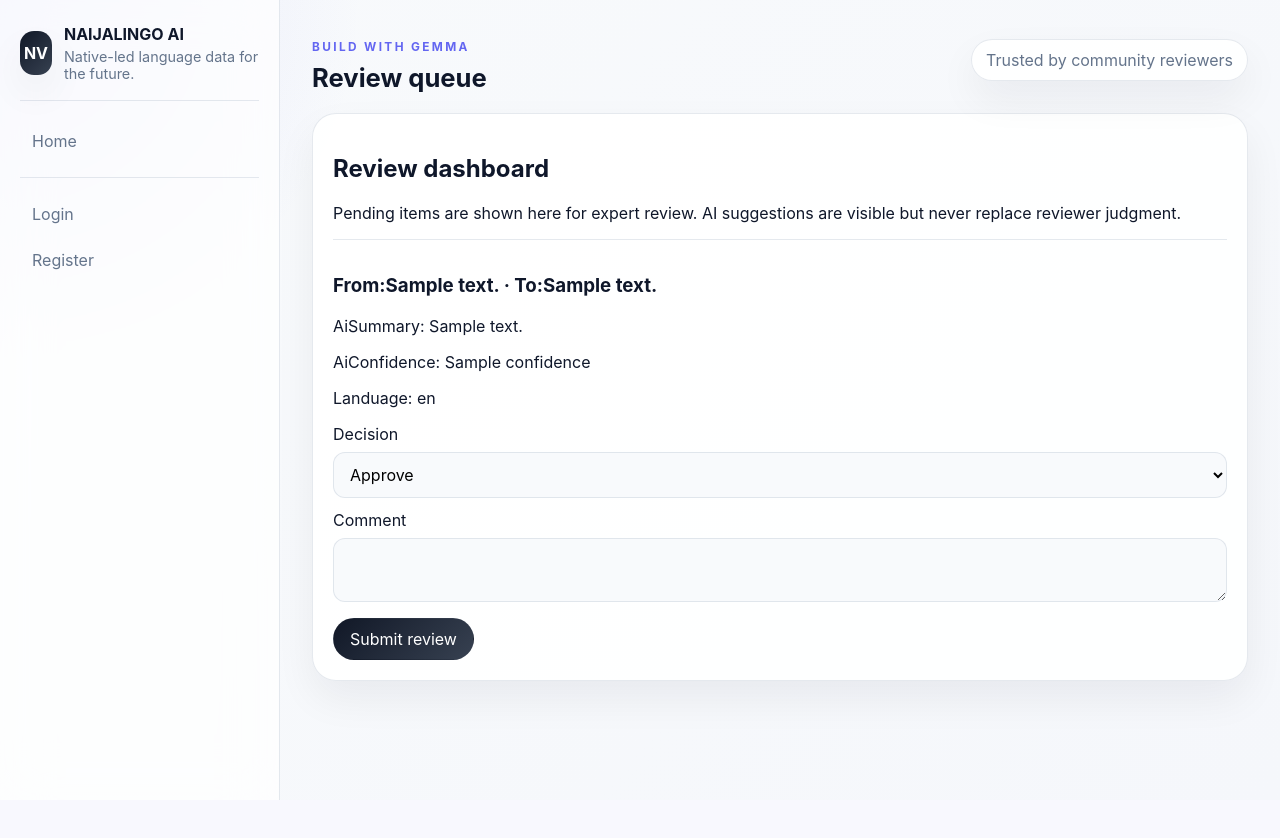
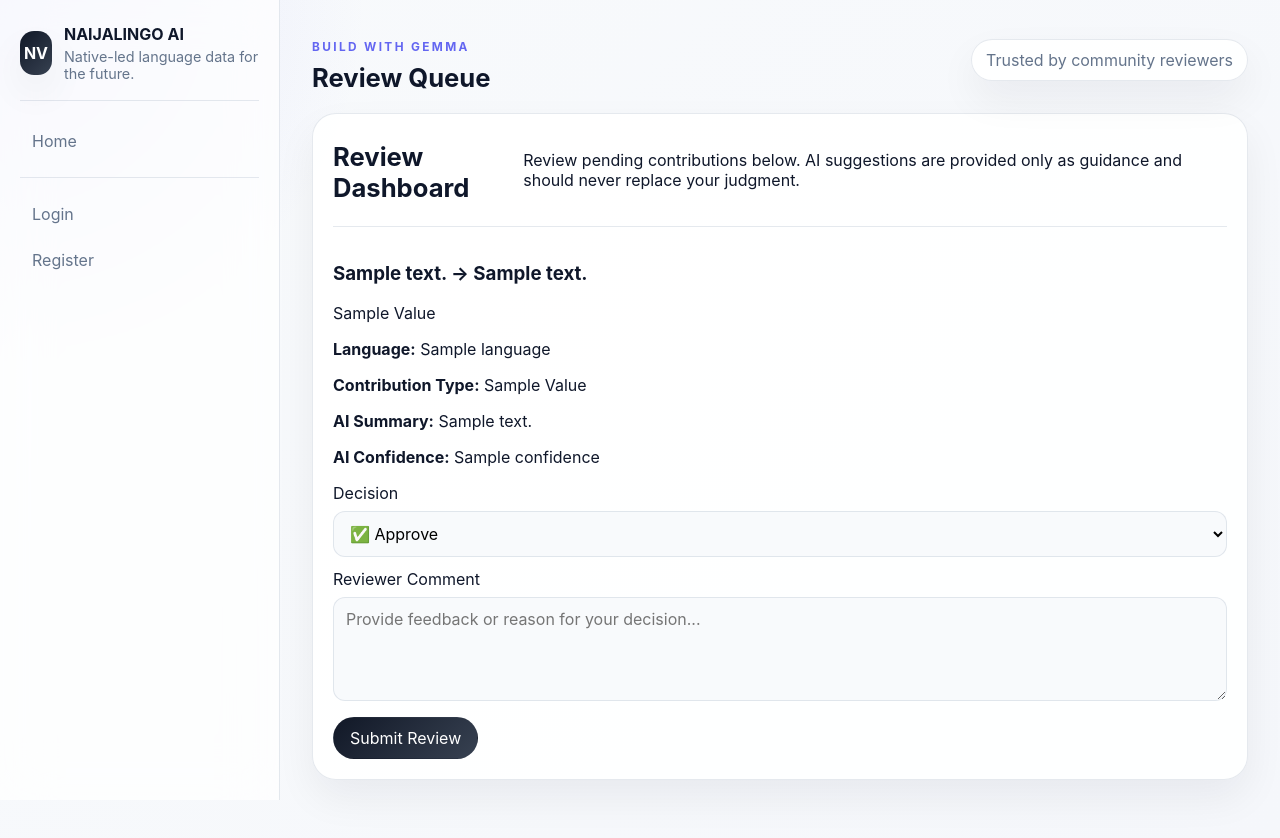
Before and after one commit to Dblvcksheep/NAIJALINGO-Ai, a FastAPI app: template app/templates/review.html in a window 1280 px wide. Before the commit the page ends 800 px from the top, so only its background shows below. Run offline with FastAPI, Linux system fonts and the light colour scheme; the template is opened without the code that fills it: most values are stand-ins (such as "Sample title", 1, 10 or a date in 2020).

Commit message:
fix some text

```diff
--- a/app/templates/review.html
+++ b/app/templates/review.html
@@ -1,27 +1,107 @@
 {% extends "base.html" %}
-{% block heading %}Review queue{% endblock %}
+
+{% block heading %}
+Review Queue
+{% endblock %}
+
 {% block content %}
+
 <section class="card">
-  <h2>Review dashboard</h2>
-  <p>Pending items are shown here for expert review. AI suggestions are visible but never replace reviewer judgment.</p>
+  <div class="page-header">
+    <h2>Review Dashboard</h2>
+    <p>
+      Review pending contributions below. AI suggestions are provided only as
+      guidance and should never replace your judgment.
+    </p>
+  </div>
+
+  {% if pending %}
+
   {% for item in pending %}
+
   <article class="review-item">
-    <h3>From:{{ item.source_text }} · To:{{ item.translated_text }}</h3>
-    <p>AiSummary: {{ item.ai_analysis.summary or 'No explanation provided.' }}</p>
-    <p>AiConfidence: {{ item.ai_analysis.confidence or 'failed to fetch confidence'}}
-    <p>Landuage: {{ item.language }}
-    <form method="post" action="/review/decision">
+
+    <div class="review-header">
+      <h3>{{ item.source_text }} → {{ item.translated_text }}</h3>
+
+      <span class="status pending">
+        {{ item.status.value|title }}
+      </span>
+    </div>
+
+    <div class="review-details">
+
+      <p>
+        <strong>Language:</strong>
+        {{ item.language.name }}
+      </p>
+
+      <p>
+        <strong>Contribution Type:</strong>
+        {{ item.type.value|title }}
+      </p>
+
+      <p>
+        <strong>AI Summary:</strong>
+        {% if item.ai_analysis %}
+        {{ item.ai_analysis.summary or "No summary available." }}
+        {% else %}
+        No AI analysis available.
+        {% endif %}
+      </p>
+
+      <p>
+        <strong>AI Confidence:</strong>
+        {% if item.ai_analysis %}
+        {{ item.ai_analysis.confidence or "Unknown" }}
+        {% else %}
+        N/A
+        {% endif %}
+      </p>
+
+    </div>
+
+    <form method="POST" action="/review/decision" class="review-form">
+
       <input type="hidden" name="contribution_id" value="{{ item.id }}">
-      <label for="decision">Decision</label>
-      <select name="decision">
-        <option value="approve">Approve</option>
-        <option value="reject">Reject</option>
-      </select>
-      <label for="comment">Comment</label>
-      <textarea name="comment"></textarea>
-      <button class="button primary" type="submit">Submit review</button>
+
+      <div class="form-group">
+        <label for="decision">Decision</label>
+
+        <select name="decision" id="decision" required>
+          <option value="approve">✅ Approve</option>
+          <option value="reject">❌ Reject</option>
+        </select>
+      </div>
+
+      <div class="form-group">
+        <label for="comment">Reviewer Comment</label>
+
+        <textarea name="comment" id="comment" rows="4"
+          placeholder="Provide feedback or reason for your decision..."></textarea>
+      </div>
+
+      <button type="submit" class="button primary">
+        Submit Review
+      </button>
+
     </form>
+
   </article>
+
   {% endfor %}
+
+  {% else %}
+
+  <div class="empty-state">
+    <h3>🎉 Review Queue is Empty</h3>
+    <p>
+      There are currently no pending contributions awaiting review.
+    </p>
+  </div>
+
+  {% endif %}
+
 </section>
+
 {% endblock %}
```
Also changed, not shown: app/models.py (+11 -0 lines), app/routes/admin.py (+16 -5 lines), app/routes/review.py (+5 -3 lines).
